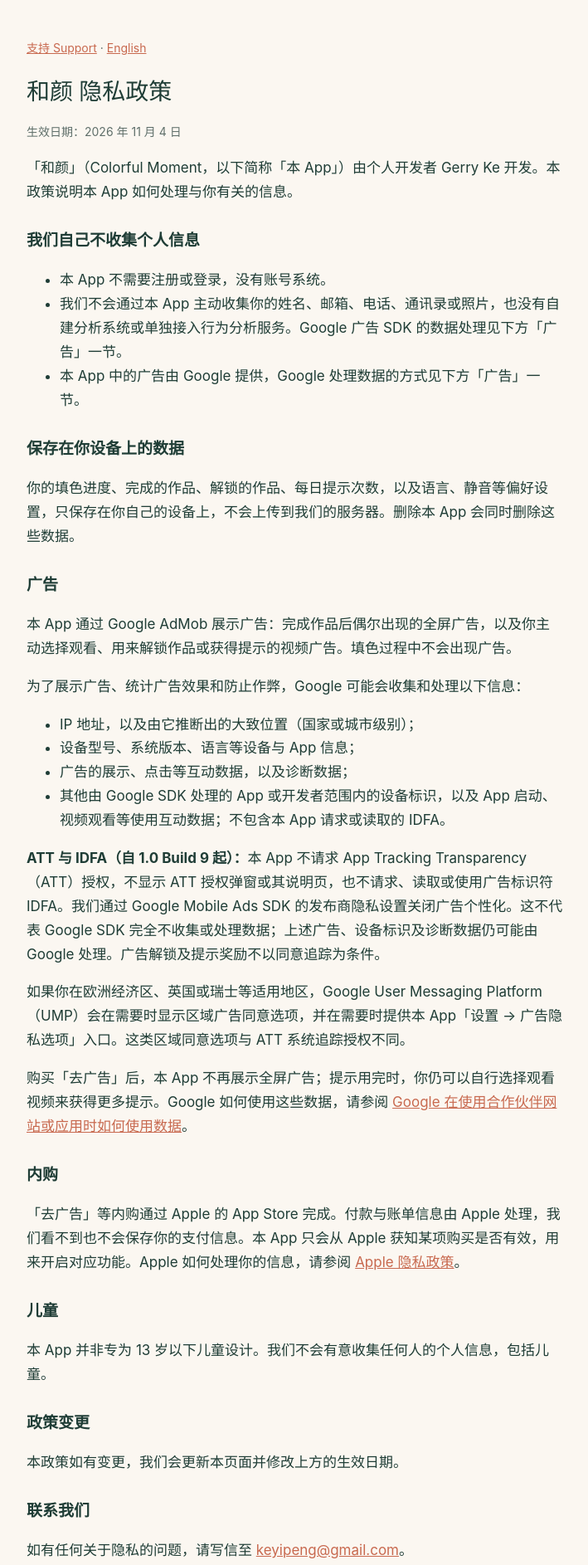
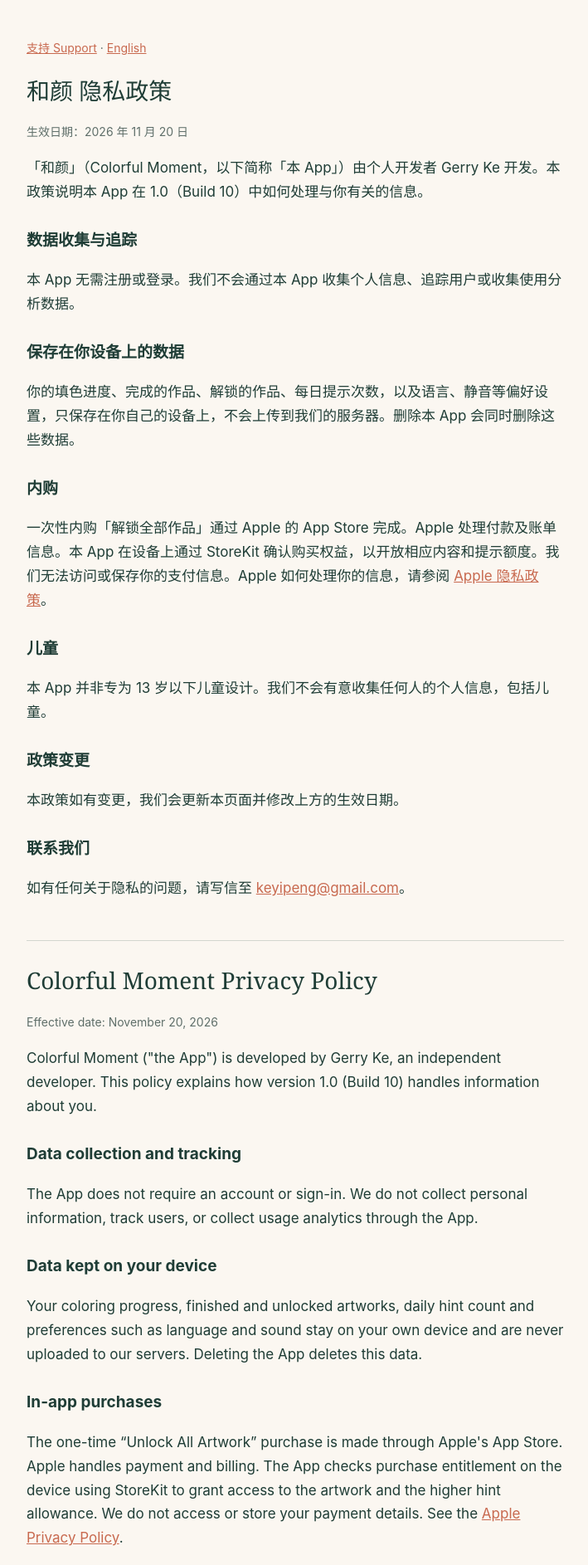
Before and after one commit to gerryke/colorful-moment-site, a plain HTML site: page privacy.html in a window 1280 px wide. Shown: the top 1886 px of the page at 83% size, without its empty margins (284-993 px from the left). Drawn offline with Linux system fonts and the light colour scheme.

Commit message:
Align Colorful Moment support and privacy with build 10

```diff
--- a/privacy.html
+++ b/privacy.html
@@ -11,35 +11,18 @@
 <p class="nav"><a href="./">支持 Support</a> · <a href="#en">English</a></p>
 
 <h1>和颜 隐私政策</h1>
-<p class="meta">生效日期：2026 年 11 月 4 日</p>
+<p class="meta">生效日期：2026 年 11 月 20 日</p>
 
-<p>「和颜」（Colorful Moment，以下简称「本 App」）由个人开发者 Gerry Ke 开发。本政策说明本 App 如何处理与你有关的信息。</p>
+<p>「和颜」（Colorful Moment，以下简称「本 App」）由个人开发者 Gerry Ke 开发。本政策说明本 App 在 1.0（Build 10）中如何处理与你有关的信息。</p>
 
-<h2>我们自己不收集个人信息</h2>
-<ul>
-<li>本 App 不需要注册或登录，没有账号系统。</li>
-<li>我们不会通过本 App 主动收集你的姓名、邮箱、电话、通讯录或照片，也没有自建分析系统或单独接入行为分析服务。Google 广告 SDK 的数据处理见下方「广告」一节。</li>
-<li>本 App 中的广告由 Google 提供，Google 处理数据的方式见下方「广告」一节。</li>
-</ul>
+<h2>数据收集与追踪</h2>
+<p>本 App 无需注册或登录。我们不会通过本 App 收集个人信息、追踪用户或收集使用分析数据。</p>
 
 <h2>保存在你设备上的数据</h2>
 <p>你的填色进度、完成的作品、解锁的作品、每日提示次数，以及语言、静音等偏好设置，只保存在你自己的设备上，不会上传到我们的服务器。删除本 App 会同时删除这些数据。</p>
 
-<h2>广告</h2>
-<p>本 App 通过 Google AdMob 展示广告：完成作品后偶尔出现的全屏广告，以及你主动选择观看、用来解锁作品或获得提示的视频广告。填色过程中不会出现广告。</p>
-<p>为了展示广告、统计广告效果和防止作弊，Google 可能会收集和处理以下信息：</p>
-<ul>
-<li>IP 地址，以及由它推断出的大致位置（国家或城市级别）；</li>
-<li>设备型号、系统版本、语言等设备与 App 信息；</li>
-<li>广告的展示、点击等互动数据，以及诊断数据；</li>
-<li>其他由 Google SDK 处理的 App 或开发者范围内的设备标识，以及 App 启动、视频观看等使用互动数据；不包含本 App 请求或读取的 IDFA。</li>
-</ul>
-<p><strong>ATT 与 IDFA（自 1.0 Build 9 起）：</strong>本 App 不请求 App Tracking Transparency（ATT）授权，不显示 ATT 授权弹窗或其说明页，也不请求、读取或使用广告标识符 IDFA。我们通过 Google Mobile Ads SDK 的发布商隐私设置关闭广告个性化。这不代表 Google SDK 完全不收集或处理数据；上述广告、设备标识及诊断数据仍可能由 Google 处理。广告解锁及提示奖励不以同意追踪为条件。</p>
-<p>如果你在欧洲经济区、英国或瑞士等适用地区，Google User Messaging Platform（UMP）会在需要时显示区域广告同意选项，并在需要时提供本 App「设置 → 广告隐私选项」入口。这类区域同意选项与 ATT 系统追踪授权不同。</p>
-<p>购买「去广告」后，本 App 不再展示全屏广告；提示用完时，你仍可以自行选择观看视频来获得更多提示。Google 如何使用这些数据，请参阅 <a href="https://policies.google.com/technologies/partner-sites">Google 在使用合作伙伴网站或应用时如何使用数据</a>。</p>
-
 <h2>内购</h2>
-<p>「去广告」等内购通过 Apple 的 App Store 完成。付款与账单信息由 Apple 处理，我们看不到也不会保存你的支付信息。本 App 只会从 Apple 获知某项购买是否有效，用来开启对应功能。Apple 如何处理你的信息，请参阅 <a href="https://www.apple.com/legal/privacy/">Apple 隐私政策</a>。</p>
+<p>一次性内购「解锁全部作品」通过 Apple 的 App Store 完成。Apple 处理付款及账单信息。本 App 在设备上通过 StoreKit 确认购买权益，以开放相应内容和提示额度。我们无法访问或保存你的支付信息。Apple 如何处理你的信息，请参阅 <a href="https://www.apple.com/legal/privacy/">Apple 隐私政策</a>。</p>
 
 <h2>儿童</h2>
 <p>本 App 并非专为 13 岁以下儿童设计。我们不会有意收集任何人的个人信息，包括儿童。</p>
@@ -54,35 +37,18 @@
 
 <section id="en" lang="en">
 <h1>Colorful Moment Privacy Policy</h1>
-<p class="meta">Effective date: November 4, 2026</p>
+<p class="meta">Effective date: November 20, 2026</p>
 
-<p>Colorful Moment ("the App") is developed by Gerry Ke, an independent developer. This policy explains how the App handles information about you.</p>
+<p>Colorful Moment ("the App") is developed by Gerry Ke, an independent developer. This policy explains how version 1.0 (Build 10) handles information about you.</p>
 
-<h2>We do not collect personal information ourselves</h2>
-<ul>
-<li>The App has no accounts and needs no sign-up or sign-in.</li>
-<li>We do not actively collect your name, email, phone number, contacts or photos through the App, and we have no developer-operated analytics system or separate behavioral analytics integration. Data processing by Google's advertising SDK is described below.</li>
-<li>Ads in the App are provided by Google; how Google handles data is described under "Advertising" below.</li>
-</ul>
+<h2>Data collection and tracking</h2>
+<p>The App does not require an account or sign-in. We do not collect personal information, track users, or collect usage analytics through the App.</p>
 
 <h2>Data kept on your device</h2>
 <p>Your coloring progress, finished and unlocked artworks, daily hint count and preferences such as language and sound stay on your own device and are never uploaded to our servers. Deleting the App deletes this data.</p>
 
-<h2>Advertising</h2>
-<p>The App shows ads through Google AdMob: an occasional full-screen ad after finishing an artwork, and videos you choose to watch to unlock an artwork or get hints. No ad ever appears while you are coloring.</p>
-<p>To serve and measure ads and to prevent fraud, Google may collect and process:</p>
-<ul>
-<li>your IP address and the approximate location derived from it (country or city level);</li>
-<li>device and app information such as device model, OS version and language;</li>
-<li>ad interaction data such as impressions and clicks, and diagnostics;</li>
-<li>other app- or developer-scoped device identifiers processed by the Google SDK, and usage interactions such as app launches and video views; the App does not request or read IDFA.</li>
-</ul>
-<p><strong>ATT and IDFA (from version 1.0, Build 9):</strong> The App does not request App Tracking Transparency (ATT) authorization, display the ATT permission prompt or a tracking explanation screen, or request, read or use the advertising identifier IDFA. We disable ad personalization through the Google Mobile Ads SDK publisher privacy setting. This does not mean that the Google SDK collects or processes no data; Google may still process the advertising, device identifier and diagnostic data described above. Ad unlocks and hint rewards are not conditional on consenting to tracking.</p>
-<p>In applicable regions, including the European Economic Area, the UK and Switzerland, Google User Messaging Platform (UMP) presents regional advertising consent choices when required and provides Settings → Ad Privacy Options in the App when required. These regional choices are separate from the iOS ATT tracking permission.</p>
-<p>After buying "Remove Ads", the App shows no more full-screen ads; when you run out of hints, you can still choose to watch a video for more. See <a href="https://policies.google.com/technologies/partner-sites">How Google uses information from sites or apps that use its services</a>.</p>
-
 <h2>In-app purchases</h2>
-<p>Purchases such as "Remove Ads" are made through Apple's App Store. Apple handles payment and billing; we never see or store your payment details. The App only learns from Apple whether a purchase is valid, to unlock the matching feature. See the <a href="https://www.apple.com/legal/privacy/">Apple Privacy Policy</a>.</p>
+<p>The one-time “Unlock All Artwork” purchase is made through Apple's App Store. Apple handles payment and billing. The App checks purchase entitlement on the device using StoreKit to grant access to the artwork and the higher hint allowance. We do not access or store your payment details. See the <a href="https://www.apple.com/legal/privacy/">Apple Privacy Policy</a>.</p>
 
 <h2>Children</h2>
 <p>The App is not directed at children under 13. We do not knowingly collect personal information from anyone, including children.</p>
```
Also changed, not shown: index.html (+6 -2 lines).
